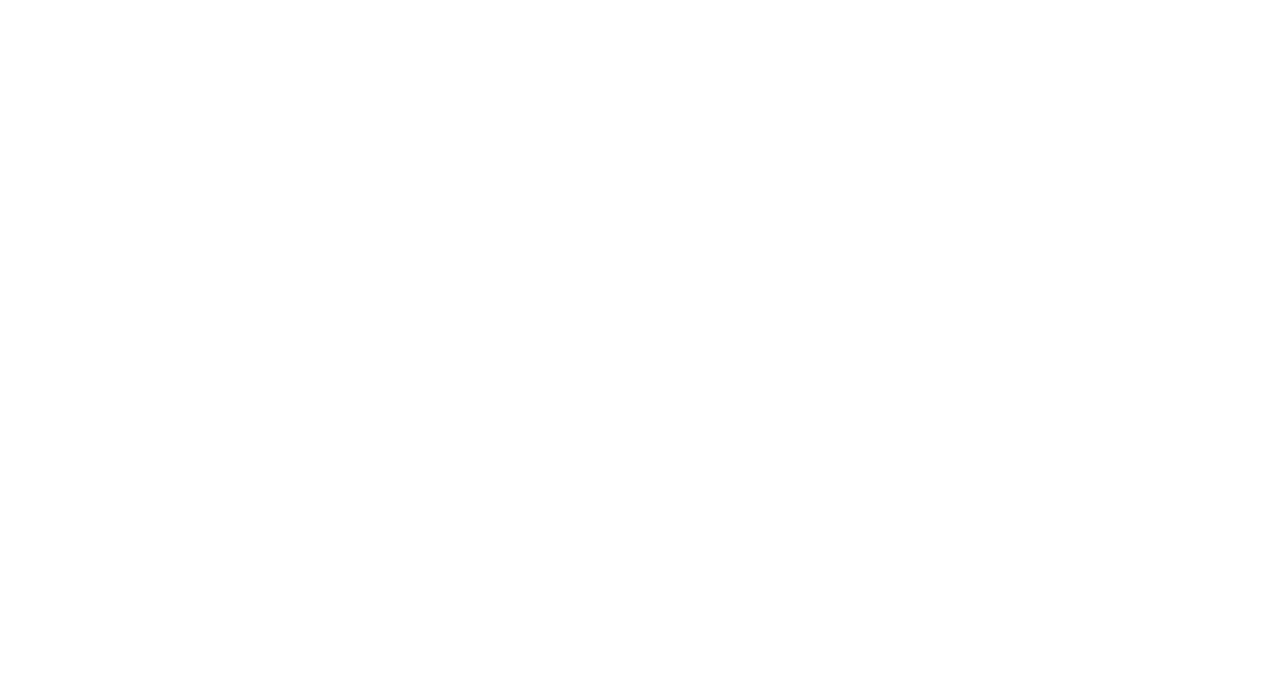
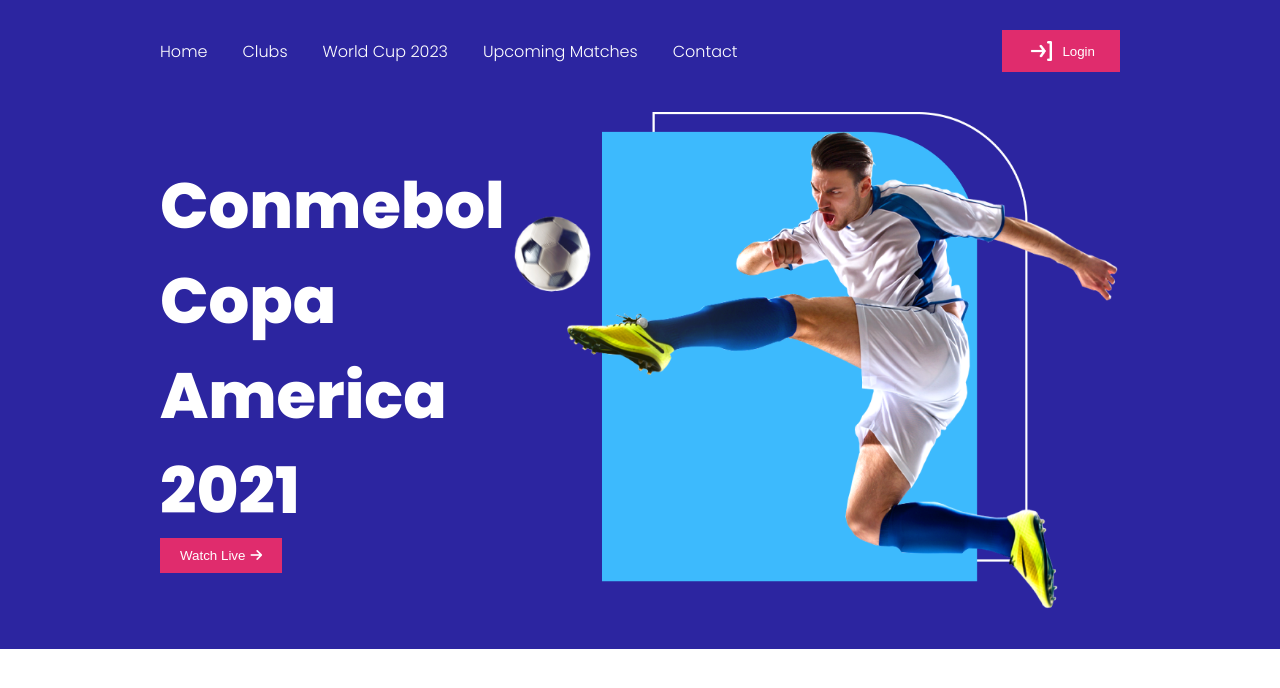
Before and after one commit to AsifurRahman10/Football-website, a plain HTML site: page index.html in a window 1280 px wide. Drawn offline with Linux system fonts and the light colour scheme.

Commit message:
header section added

```diff
--- /dev/null
+++ b/css/responsive.css
@@ -0,0 +1,31 @@
+/* mobile design */
+@media screen and (max-width: 576px) {
+    .nav-bar,.header-banner{
+        width: 90%;
+    }
+    .nav-list{
+        display: none;
+    }
+    .nav-bar i{
+        display: block;
+        color: white;
+        font-size: 1.5rem;
+    }
+    .nav-login button{
+        padding: 3px 20px;
+    }
+    .header-banner{
+        flex-direction: column;
+        margin-top: 20px;
+        gap: 50px;
+    }
+    .header-text{
+        width: 100%;
+    }
+    .header-text h1{
+        font-size: 3rem;
+    }
+    .header-image img{
+        height: 100%;
+    }
+}
--- a/css/style.css
+++ b/css/style.css
@@ -0,0 +1,82 @@
+@import url('https://fonts.googleapis.com/css2?family=Poppins:ital,wght@0,100;0,200;0,300;0,400;0,500;0,600;0,700;0,800;0,900;1,100;1,200;1,300;1,400;1,500;1,600;1,700;1,800;1,900&display=swap');
+
+/* universal style */
+*{
+    margin: 0px;
+    padding: 0px;
+    box-sizing: border-box;
+}
+body{
+    font-family: "Poppins", sans-serif;
+}
+
+
+
+/* navbar style start */
+header{
+    background-color: rgb(44, 37, 160);
+    padding-bottom: 30px;
+}
+.nav-bar{
+   display: flex;
+   justify-content: space-between;
+   width: 75%;
+   margin: 0 auto;
+   align-items: center;
+   padding-top: 30px;
+}
+.nav-list ul{
+    display: flex;
+    gap: 35px;
+    list-style: none;
+}
+.nav-list a{
+    text-decoration: none;
+    color: white;
+    font-weight: 300;
+    font-size: 1rem;
+}
+.nav-login button{
+    padding: 6px 25px;
+    color: white;
+    background-color: rgba(224, 44, 109, 1);
+    border: none;
+    display: flex;
+    justify-content: center;
+    align-items: center;
+    gap: 5px;
+}
+.nav-login img{
+    width: 30px;
+    height: 30px;
+}
+.nav-bar i{
+    display: none;
+}
+/* navbar style ends */
+
+/* header banner starts */
+.header-banner{
+    display: flex;
+    width: 75%;
+    justify-content: space-between;
+    margin: 0 auto;
+    margin-top: 40px;
+    align-items: center;
+}
+.header-image img{
+    width: 100%;
+    height: 500px;
+}
+.header-text{
+    width: 35%;
+}
+.header-text h1{
+    font-size: 4rem;
+    color: white;
+    font-weight: 800;
+}
+.nav-login .banner{
+    padding: 10px 20px;
+}
+/* header banner ends */
--- a/index.html
+++ b/index.html
@@ -1,11 +1,63 @@
 <!DOCTYPE html>
 <html lang="en">
+
 <head>
     <meta charset="UTF-8">
     <meta name="viewport" content="width=device-width, initial-scale=1.0">
     <title>Football Website</title>
+    <script src="https://kit.fontawesome.com/6327d2102b.js" crossorigin="anonymous"></script>
+    <link rel="stylesheet" href="./css/style.css">
+    <link rel="stylesheet" href="./css/responsive.css">
 </head>
+
 <body>
+    <header>
+        <!-- navbar style starts -->
+        <nav class="nav-bar">
+            <i class="fa-solid fa-bars"></i>
+            <div class="nav-list">
+                <ul>
+                    <li><a href="">Home</a></li>
+                    <li><a href="">Clubs</a></li>
+                    <li><a href="">World Cup 2023</a></li>
+                    <li><a href="">Upcoming Matches</a></li>
+                    <li><a href="">Contact</a></li>
+                </ul>
+            </div>
+            <div class="nav-login">
+                <button class="btn-primary">
+                    <img src="./images/Social Icons/login.png" alt="">
+                    Login
+                </button>
+            </div>
+        </nav>
+        <!-- navbar style ends -->
+        <!-- header-banner section starts -->
+        <section class="header-banner">
+            <div class="header-text">
+                <h1>Conmebol
+                    Copa America
+                    2021
+                </h1>
+                <div class="nav-login">
+                    <button class="btn-primary banner">
+                        Watch Live
+                        <i class="fa-solid fa-arrow-right"></i>
+                    </button>
+                </div>
+            </div>
+            <div class="header-image">
+                <img src="./images/banner.png" alt="">
+            </div>
+        </section>
+        <!-- header banner section ends -->
+    </header>
+    <main>
 
+    </main>
+    <footer>
+
+    </footer>
 </body>
+
 </html>
```
